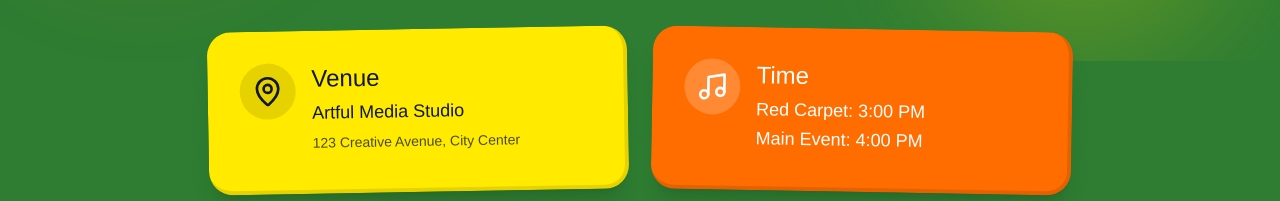
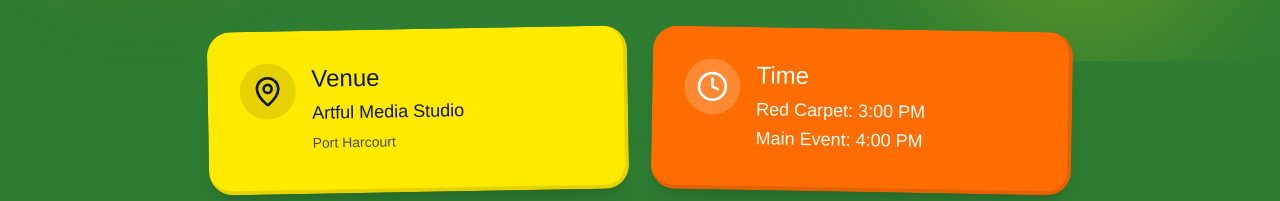
Before and after one commit to iamproms/john-event-reg, a React (Vite) app: page / in a window 1280 px wide. Shown: the part 739-940 px from the top of the page. Built offline with nearby package versions, Linux system fonts and the light colour scheme.

Commit message:
fix: use clock icon for time section card

```diff
--- a/src/pages/Home.jsx
+++ b/src/pages/Home.jsx
@@ -3,7 +3,7 @@ import { useNavigate } from 'react-router-dom';
 import { Button } from '../components/ui/Button';
 import { Card } from '../components/ui/Card';
 import { Input } from '../components/ui/Input';
-import { Music, Calendar, MapPin, Instagram, Heart, ArrowRight } from 'lucide-react';
+import { Music, Calendar, MapPin, Instagram, Heart, ArrowRight, Clock } from 'lucide-react';
 
 export default function Home() {
     const navigate = useNavigate();
@@ -95,7 +95,7 @@ export default function Home() {
                                 <h3 className="font-display text-2xl mb-1">Venue</h3>
                                 <p className="text-lg font-medium leading-relaxed">
                                     Artful Media Studio<br />
-                                    <span className="text-sm opacity-75">123 Creative Avenue, City Center</span>
+                                    <span className="text-sm opacity-75">Port Harcourt</span>
                                 </p>
                             </div>
                         </div>
@@ -104,7 +104,7 @@ export default function Home() {
                     <Card className="bg-brand-orange text-white rotate-[1deg] hover:rotate-0 transition-transform duration-300">
                         <div className="flex items-start gap-4">
                             <div className="bg-white/20 p-3 rounded-full">
-                                <Music className="w-8 h-8" />
+                                <Clock className="w-8 h-8" />
                             </div>
                             <div>
                                 <h3 className="font-display text-2xl mb-1">Time</h3>
```
